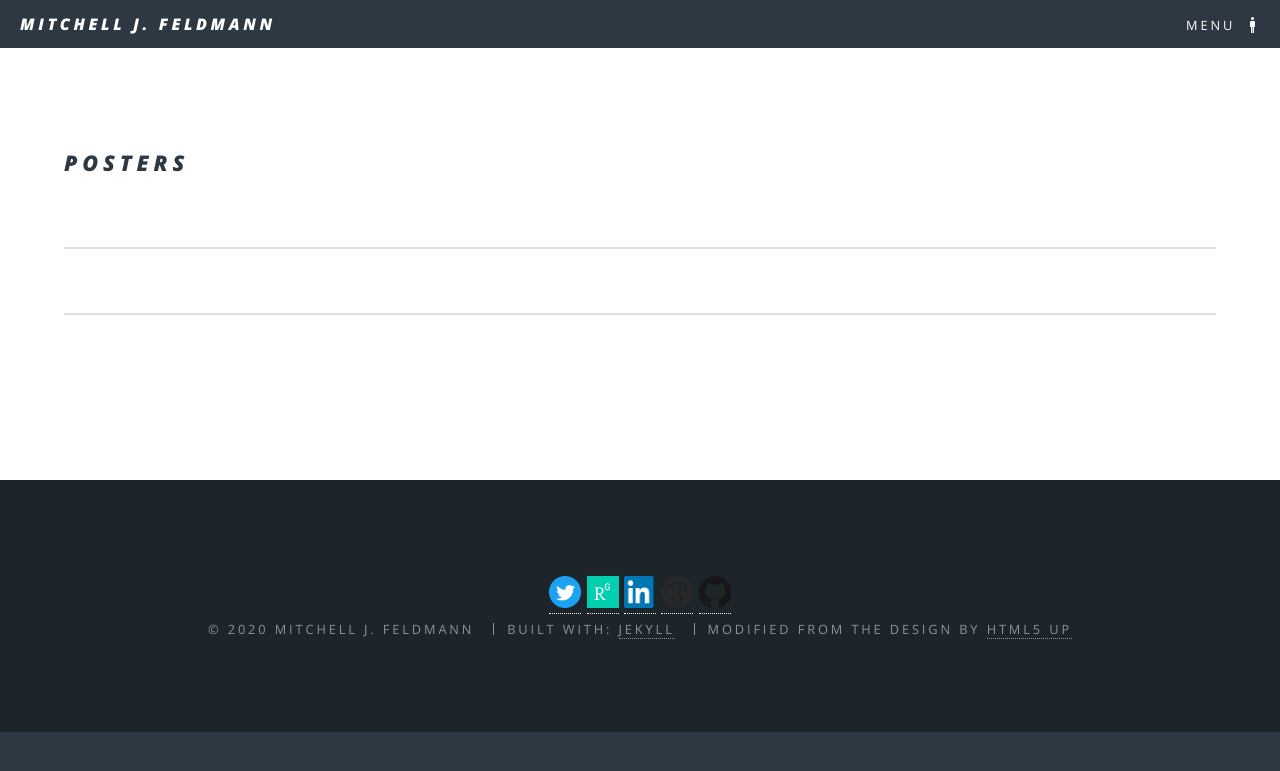
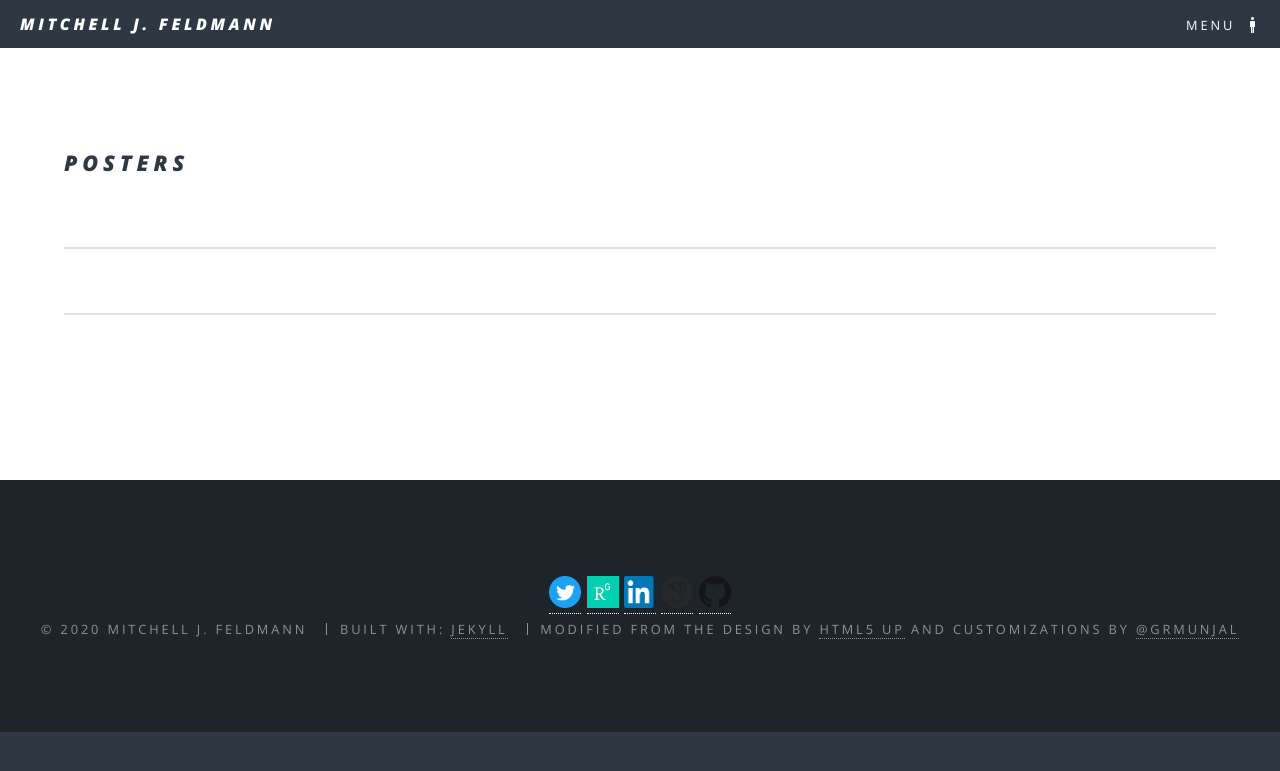
Before and after one commit to mjfeldmann/mjfeldmann.github.io, a Jekyll site: the page built from posters/index.html, in a window 1280 px wide. Shown: the top 771 px of the page. Built offline with Jekyll 4.4.1, drawn with Linux system fonts in a browser that asks for light colours; nearby versions of some CDN libraries.

Commit message:
comments

```diff
--- a/_includes/footer.html
+++ b/_includes/footer.html
@@ -16,6 +16,6 @@
     {{ thisyear }}
     {% if site.owner %}{{ site.owner }}{% else %}{{ site.title }}{% endif %}</li>
     <li>Built with: <a href="http://jekyllrb.com" target="_blank">Jekyll</a></li>
-    <li>Modified from the design by <a href="http://html5up.net" target="_blank">HTML5 UP</a></li>
+    <li>Modified from the design by <a href="http://html5up.net" target="_blank">HTML5 UP</a> and customizations by <a href="https://twitter.com/grmunjal">@grmunjal</a></li>
   </ul>
 </footer>
```
